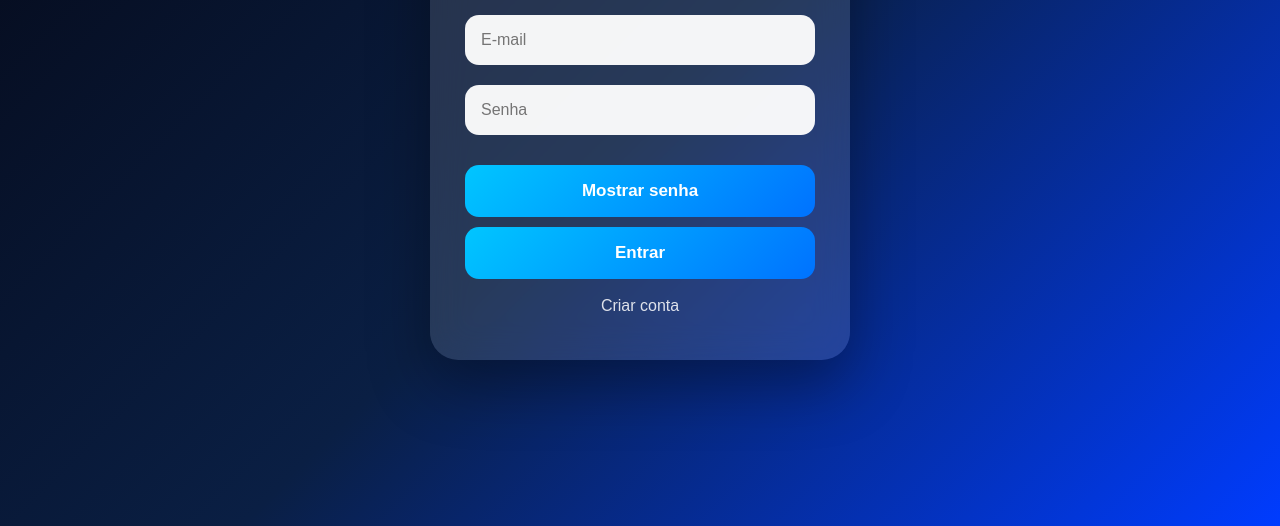
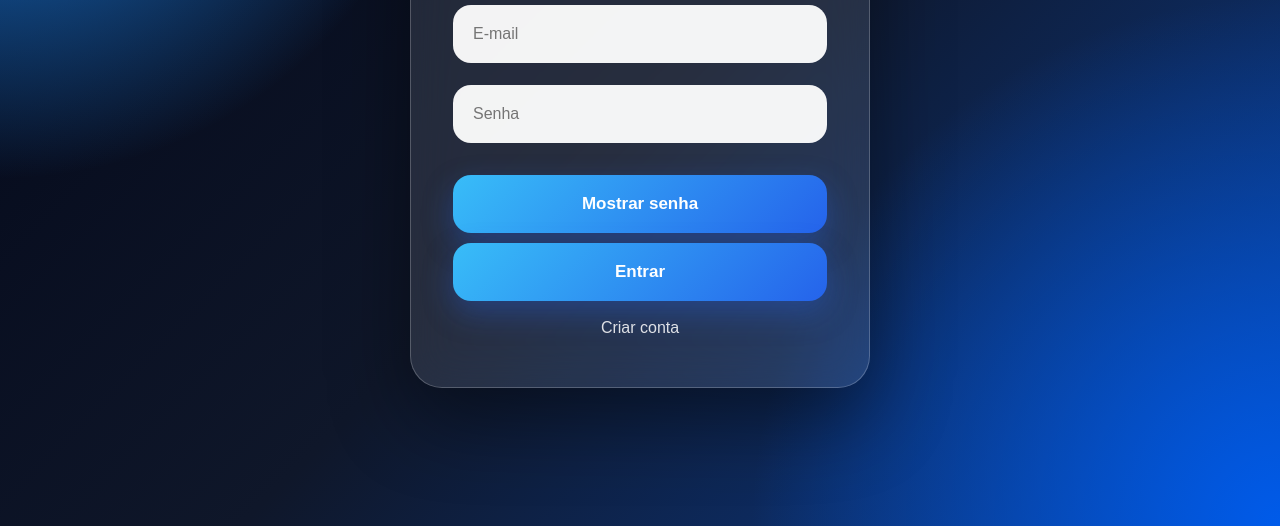
Before and after one commit to mcteodoro/secure-login-dashboard-v2, a website: page index.html in a window 1280 px wide. Shown: the part 274-800 px from the top of the page. Drawn offline with Linux system fonts and the light colour scheme.

Commit message:
Novo visual premium

```diff
--- a/style.css
+++ b/style.css
@@ -189,3 +189,53 @@ a:hover {
     font-size: 34px;
   }
 }
+body {
+  min-height: 100vh;
+  display: flex;
+  justify-content: center;
+  align-items: center;
+  background:
+    radial-gradient(circle at top left, #1e90ff, transparent 30%),
+    radial-gradient(circle at bottom right, #005bea, transparent 35%),
+    linear-gradient(135deg, #020617, #0f172a, #0b3d91);
+  overflow: hidden;
+}
+
+form,
+.dashboard-card {
+  width: 460px;
+  padding: 50px 42px;
+  border-radius: 32px;
+  background: rgba(255, 255, 255, 0.10);
+  border: 1px solid rgba(255, 255, 255, 0.22);
+  backdrop-filter: blur(22px);
+  box-shadow: 0 30px 80px rgba(0, 0, 0, 0.45);
+  text-align: center;
+  color: white;
+}
+
+h1 {
+  font-size: 46px;
+  margin-bottom: 35px;
+}
+
+input {
+  height: 58px;
+  border-radius: 18px;
+  padding: 0 20px;
+  margin-bottom: 22px;
+  font-size: 16px;
+}
+
+button {
+  height: 58px;
+  border-radius: 18px;
+  background: linear-gradient(135deg, #38bdf8, #2563eb);
+  box-shadow: 0 12px 30px rgba(37, 99, 235, 0.35);
+}
+
+.avatar {
+  width: 100px;
+  height: 100px;
+  font-size: 44px;
+}
```
